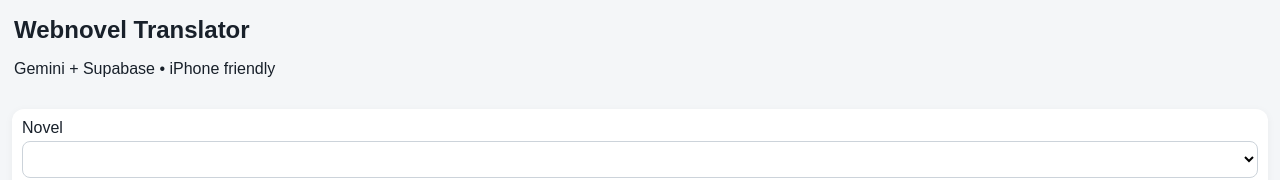
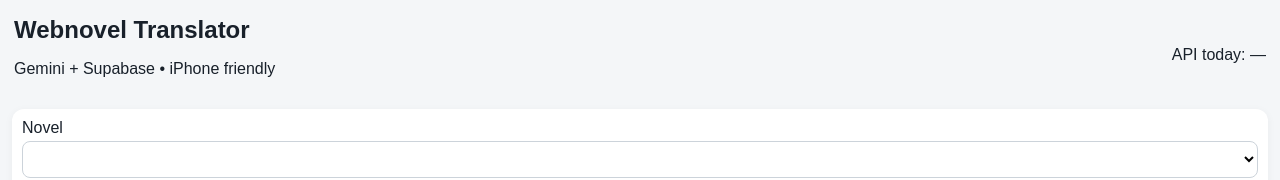
Before and after one commit to dxym29/t_app, a website: page public/index.html in a window 1280 px wide. Shown: the top 180 px of the page. Drawn offline with Linux system fonts and the light colour scheme; no server answers.

Commit message:
Show daily Gemini API usage in UI

```diff
--- a/public/index.html
+++ b/public/index.html
@@ -9,8 +9,7 @@
 <body>
 <main class="wrap">
   <header>
-    <h1>Webnovel Translator</h1>
-    <p>Gemini + Supabase • iPhone friendly</p>
+    <div class="row" style="align-items:center;justify-content:space-between;gap:12px"><div><h1>Webnovel Translator</h1><p>Gemini + Supabase • iPhone friendly</p></div><div id="apiUsageBox" class="apiUsageBox" title="Gemini generateContent requests used today">API today: 0</div></div>
   </header>
 
   <section class="card">
@@ -45,5 +44,17 @@
 <script src="/app.js?v=20261014-2"></script>
 <script src="/series.js?v=20261014-1"></script>
 <script src="/batch.js?v=20261014-2"></script>
+<script>
+(async()=>{
+  const box=document.getElementById('apiUsageBox');
+  async function refreshApiUsage(){
+    try{const r=await fetch('/api/usage',{cache:'no-store'});const j=await r.json();box.textContent=`API today: ${Number(j.count||0).toLocaleString()}`;box.title=`Gemini API calls today • resets at 00:00 (${j.timezone||'Asia/Bangkok'})`}
+    catch{box.textContent='API today: —'}
+  }
+  await refreshApiUsage();
+  setInterval(refreshApiUsage,15000);
+  window.addEventListener('focus',refreshApiUsage);
+})();
+</script>
 </body>
 </html>
```
